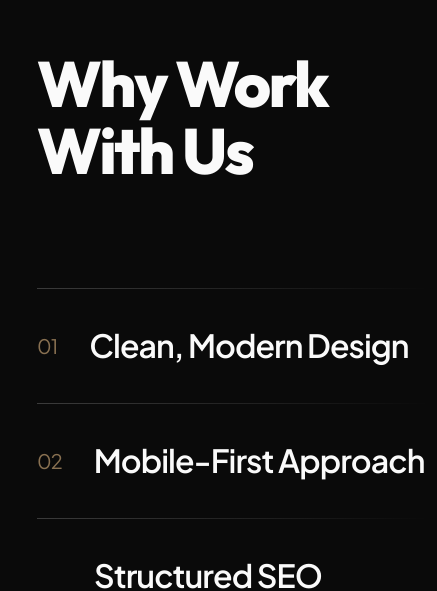
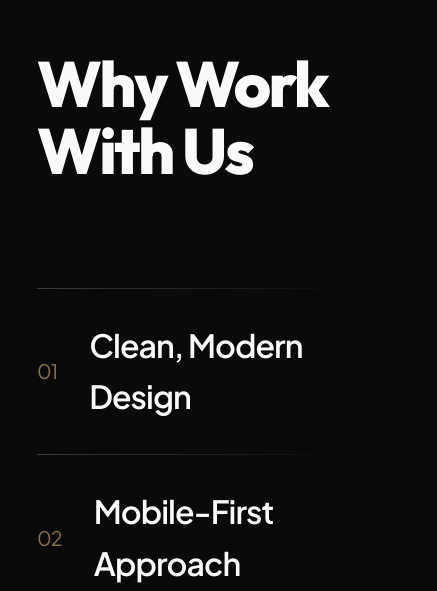
Before and after one commit to sherhanabid123-debug/Scalera, a React (Vite) app: page / in a window 390 px wide. Shown: the part 7022-7613 px from the top of the page, 437 px wide, since content can reach past the window. Built offline with nearby package versions, Linux system fonts and the light colour scheme.

Commit message:
fix(mobile): resolve horizontal overflow and optimize viewport responsiveness

```diff
--- a/src/components/sections/WhyScalera.jsx
+++ b/src/components/sections/WhyScalera.jsx
@@ -41,8 +41,8 @@ const WhyScalera = () => {
     }, []);
 
     return (
-        <section ref={containerRef} className="section" style={{ position: 'relative', zIndex: 2 }}>
-            <div className="container" style={{ display: 'grid', gridTemplateColumns: 'repeat(auto-fit, minmax(400px, 1fr))', gap: '4rem', alignItems: 'center' }}>
+        <section ref={containerRef} className="section" style={{ position: 'relative', zIndex: 2, overflow: 'hidden' }}>
+            <div className="container" style={{ display: 'grid', gridTemplateColumns: 'repeat(auto-fit, minmax(min(100%, 400px), 1fr))', gap: '4rem', alignItems: 'center' }}>
                 <div>
                     <h2 className="why-title" style={{ fontSize: 'clamp(4rem, 7vw, 6.5rem)', fontWeight: 800, marginBottom: '2.5rem', lineHeight: 1.05, letterSpacing: '-0.04em' }}>
                         Why Work <br />With Us
--- a/src/index.css
+++ b/src/index.css
@@ -30,6 +30,7 @@
 
 html {
   height: 100%;
+  overflow-x: hidden;
 }
 
 body {
@@ -42,6 +43,8 @@ body {
   line-height: 1.6;
   width: 100%;
   min-height: 100%;
+  overflow-x: hidden;
+  position: relative;
 }
 
 /* Base Typography Refinements */
```
